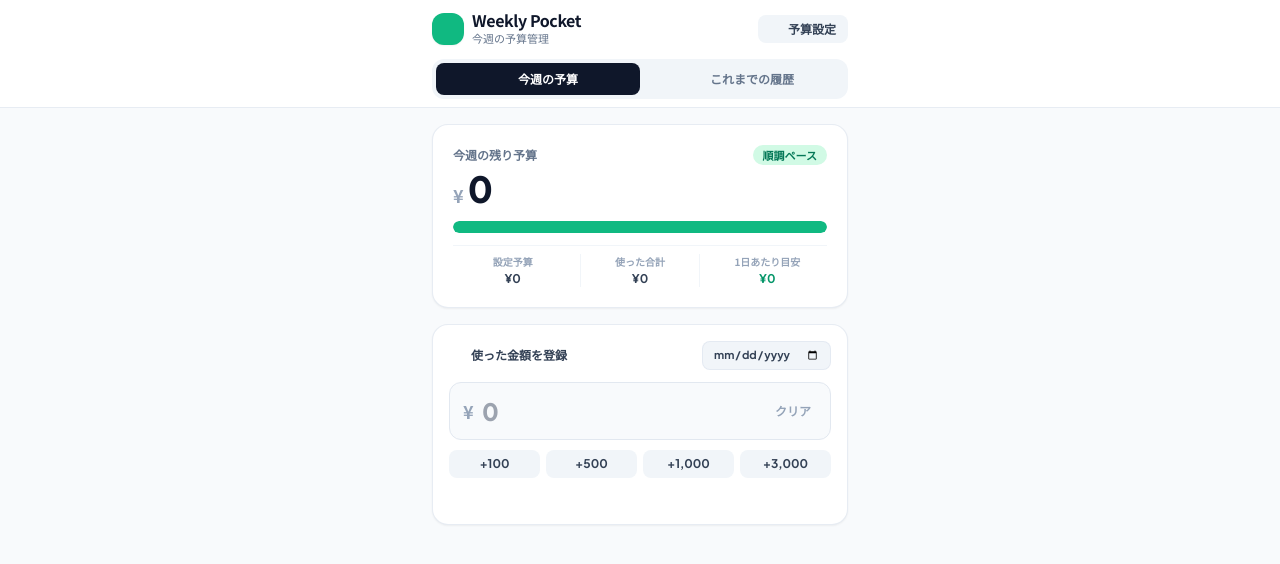
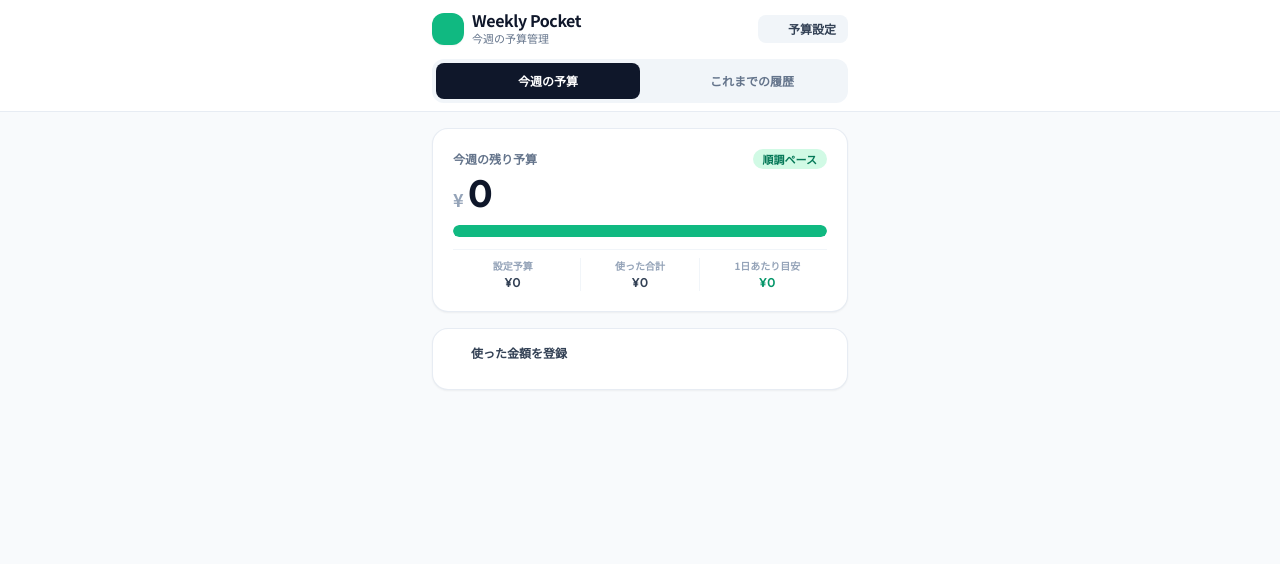
Before and after one commit to 32gi0327/budget, a plain HTML site: page index.html in a window 1280 px wide. Drawn offline with nearby package versions, Linux system fonts and the light colour scheme.

Commit message:
Update index.html

```diff
--- a/index.html
+++ b/index.html
@@ -1,7 +1,8 @@
 <!DOCTYPE html>
-<html lang="ja">
+<html lang="ja" translate="no">
 <head>
   <meta charset="UTF-8">
+  <meta name="google" content="notranslate">
   <meta name="viewport" content="width=device-width, initial-scale=1.0, maximum-scale=1.0, user-scalable=no">
   <title>Weekly Pocket - 週間予算＆お小遣い管理</title>
   <script src="https://cdn.tailwindcss.com"></script>
@@ -28,12 +29,12 @@
       -webkit-tap-highlight-color: transparent;
     }
     .tab-active {
-      background-color: #0f172a;
-      color: #ffffff;
+      background-color: #0f172a !important;
+      color: #ffffff !important;
     }
     .tab-inactive {
-      background-color: transparent;
-      color: #64748b;
+      background-color: transparent !important;
+      color: #64748b !important;
     }
     .no-scrollbar::-webkit-scrollbar {
       display: none;
@@ -44,7 +45,7 @@
     }
   </style>
 </head>
-<body class="min-h-screen pb-24">
+<body class="min-h-screen pb-24 notranslate">
 
   <!-- ヘッダー -->
   <header class="sticky top-0 z-30 bg-white/90 backdrop-blur-md border-b border-slate-200/80">
@@ -59,21 +60,21 @@
             <p id="currentWeekRange" class="text-[11px] text-slate-500 font-medium mt-0.5">今週の予算管理</p>
           </div>
         </div>
-        <button type="button" onclick="openBudgetModal()" class="text-xs font-bold px-3 py-1.5 rounded-lg bg-slate-100 hover:bg-slate-200 text-slate-700 transition flex items-center gap-1">
+        <button type="button" id="openBudgetBtn" class="text-xs font-bold px-3 py-1.5 rounded-lg bg-slate-100 hover:bg-slate-200 text-slate-700 transition flex items-center gap-1">
           <i data-lucide="settings-2" class="w-3.5 h-3.5"></i>
           予算設定
         </button>
       </div>
 
       <!-- タブ切り替え -->
-      <div class="grid grid-cols-2 p-1 bg-slate-100 rounded-xl">
-        <button type="button" id="tabBtnHome" onclick="switchTab('home')" class="tab-active py-2 text-xs font-bold rounded-lg transition-all flex items-center justify-center gap-1.5 cursor-pointer">
-          <i data-lucide="pie-chart" class="w-3.5 h-3.5"></i>
-          今週の予算
+      <div class="grid grid-cols-2 p-1 bg-slate-100 rounded-xl relative z-40">
+        <button type="button" id="tabBtnHome" class="tab-active py-2.5 text-xs font-bold rounded-lg transition-all flex items-center justify-center gap-1.5 cursor-pointer select-none">
+          <i data-lucide="pie-chart" class="w-3.5 h-3.5 pointer-events-none"></i>
+          <span class="pointer-events-none">今週の予算</span>
         </button>
-        <button type="button" id="tabBtnHistory" onclick="switchTab('history')" class="tab-inactive py-2 text-xs font-bold rounded-lg transition-all flex items-center justify-center gap-1.5 cursor-pointer">
-          <i data-lucide="history" class="w-3.5 h-3.5"></i>
-          これまでの履歴
+        <button type="button" id="tabBtnHistory" class="tab-inactive py-2.5 text-xs font-bold rounded-lg transition-all flex items-center justify-center gap-1.5 cursor-pointer select-none">
+          <i data-lucide="history" class="w-3.5 h-3.5 pointer-events-none"></i>
+          <span class="pointer-events-none">これまでの履歴</span>
         </button>
       </div>
     </div>
@@ -103,7 +104,7 @@
           <div id="progressBar" class="h-full bg-emerald-500 rounded-full transition-all duration-300" style="width: 100%"></div>
         </div>
 
-        <!-- サブ指標（予算・使用済み・1日あたり） -->
+        <!-- サブ指標 -->
         <div class="grid grid-cols-3 gap-2 pt-2 border-t border-slate-100 text-center">
           <div>
             <p class="text-[10px] font-bold text-slate-400">設定予算</p>
@@ -128,39 +129,10 @@
             使った金額を登録
           </h2>
 
-          <!-- 日付指定コントロール（デフォルトは今日） -->
+          <!-- 日付指定コントロール -->
           <div class="flex items-center gap-1.5">
             <span id="customDateBadge" class="hidden text-[10px] font-bold px-2 py-0.5 rounded-full bg-amber-100 text-amber-700">
               日付指定中
             </span>
-            <div class="relative flex items-center">
-              <input type="date" id="expenseDate" onchange="onExpenseDateChange()"
-                class="px-2.5 py-1 bg-slate-100 hover:bg-slate-200 border border-slate-200/80 rounded-lg text-[11px] font-bold font-num text-slate-700 focus:outline-none focus:ring-2 focus:ring-emerald-500 cursor-pointer">
-            </div>
-            <button type="button" id="resetTodayBtn" onclick="resetExpenseDateToToday()" class="hidden text-[10px] font-bold text-emerald-600 hover:text-emerald-700 underline">
-              今日に戻す
-            </button>
-          </div>
-        </div>
-
-        <!-- 金額入力＆クイック加算 -->
-        <div class="relative mb-2.5">
-          <span class="absolute left-3.5 top-1/2 -translate-y-1/2 text-slate-400 font-bold text-lg">¥</span>
-          <input type="number" id="expenseAmount" inputmode="numeric" placeholder="0"
-            class="w-full pl-8 pr-16 py-3 bg-slate-50 border border-slate-200 rounded-xl text-2xl font-extrabold font-num text-slate-900 focus:outline-none focus:ring-2 focus:ring-emerald-500 focus:bg-white transition">
-          <button onclick="clearAmountInput()" type="button" class="absolute right-3 top-1/2 -translate-y-1/2 text-xs font-bold text-slate-400 hover:text-slate-600 px-2 py-1">
-            クリア
-          </button>
-        </div>
-
-        <!-- ワンタップ加算ボタン -->
-        <div class="grid grid-cols-4 gap-1.5 mb-3">
-          <button type="button" onclick="addQuickAmount(100)" class="py-1.5 bg-slate-100 hover:bg-slate-200 active:scale-95 rounded-lg text-xs font-bold font-num text-slate-700 transition">+100</button>
-          <button type="button" onclick="addQuickAmount(500)" class="py-1.5 bg-slate-100 hover:bg-slate-200 active:scale-95 rounded-lg text-xs font-bold font-num text-slate-700 transition">+500</button>
-          <button type="button" onclick="addQuickAmount(1000)" class="py-1.5 bg-slate-100 hover:bg-slate-200 active:scale-95 rounded-lg text-xs font-bold font-num text-slate-700 transition">+1,000</button>
-          <button type="button" onclick="addQuickAmount(3000)" class="py-1.5 bg-slate-100 hover:bg-slate-200 active:scale-95 rounded-lg text-xs font-bold font-num text-slate-700 transition">+3,000</button>
-        </div>
-
-        <!-- カテゴリ選択 -->
-        <div class="flex gap-1.5 overflow-x-auto no-scrollbar pb-2 mb-2.5" id="categoryContainer">
-          <!-- JSで生成 -->
+            <input type="date" id="expenseDate"
+              class="px-2.5 py-1 bg-slate-100 hover:bg-slate-200 border border-slate-200/80 rounded-lg text-[11
```
